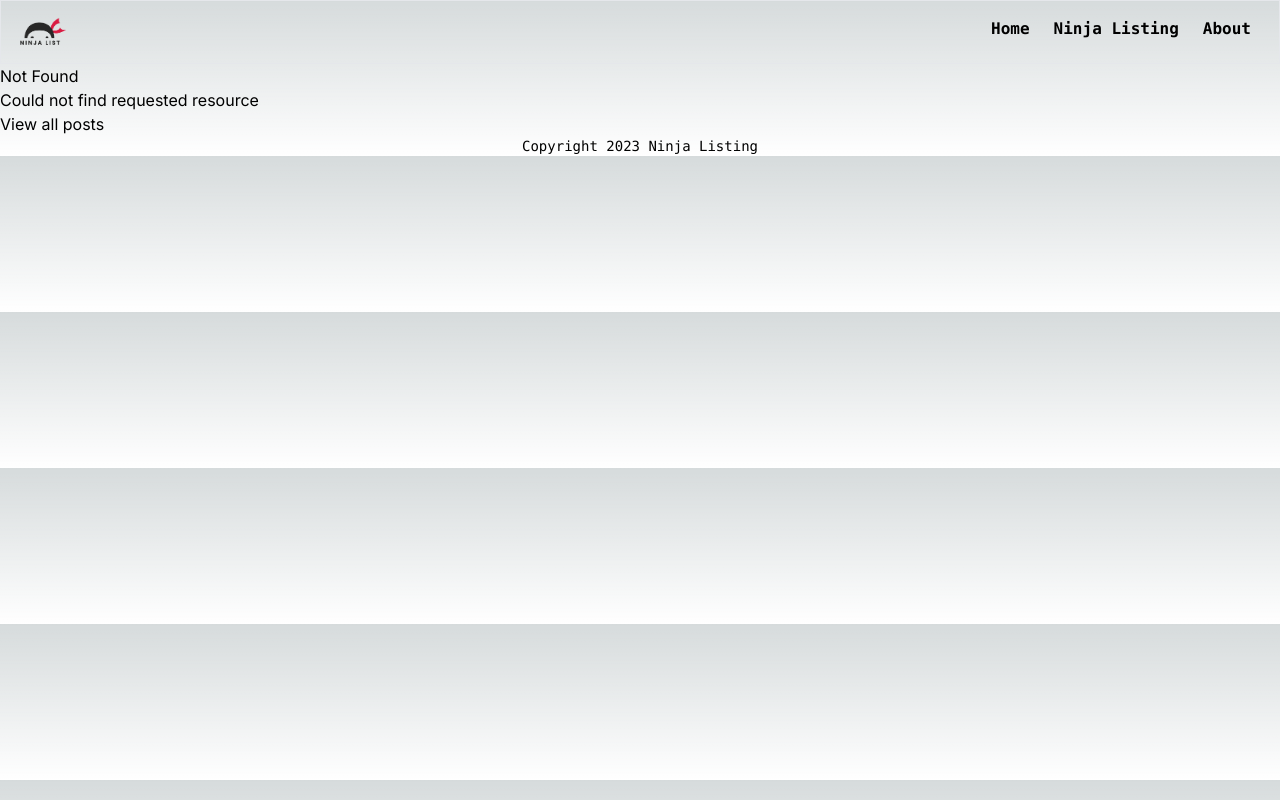
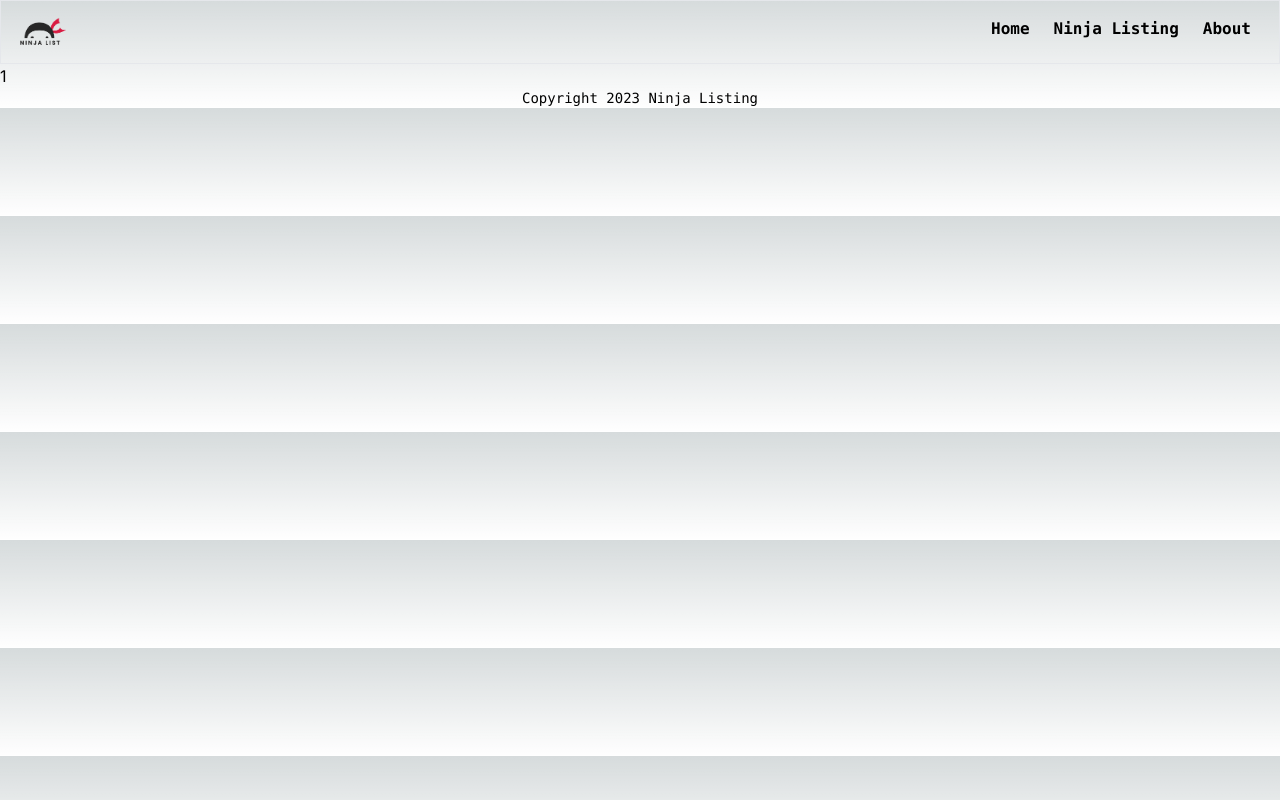
Before and after one commit to AyodejiOmole/ninja-list, a Next.js app: page /ninja-listing/1 in a window 1280 px wide. Before the commit this address had no page. Built offline with nearby package versions, Linux system fonts and the light colour scheme.

Commit message:
created dynamic route for each user

```diff
--- /dev/null
+++ b/src/app/ninja-listing/[id]/page.tsx
@@ -0,0 +1,11 @@
+import React from 'react';
+
+const Ninja = ({ params }: { params: { id: string }} ) => {
+  return (
+    <div>
+      {params.id}
+    </div>
+  )
+}
+
+export default Ninja;
--- /dev/null
+++ b/src/app/ninja-listing/loading.tsx
@@ -0,0 +1,3 @@
+export default function Loading() {
+    return <p>'Loading...'</p>
+  }
--- a/src/app/ninja-listing/page.tsx
+++ b/src/app/ninja-listing/page.tsx
@@ -1,5 +1,6 @@
 import React from 'react';
 import type { Metadata } from 'next';
+import Link from 'next/link';
 
 interface UserType {
   id: number,
@@ -45,8 +46,10 @@ const NinjaListing = async () => {
     <div>
       {data.map((user: UserType, index: number) => {
         return (
-          <div key={index}>
-            <p>{user.website}</p>
+          <div key={user.id}>
+            <Link href={`/ninja-listing/${user.id}`}>
+              <p>{user.name}</p>
+            </Link>
             {/* <p>{user}</p> */}
           </div>
         )
```
